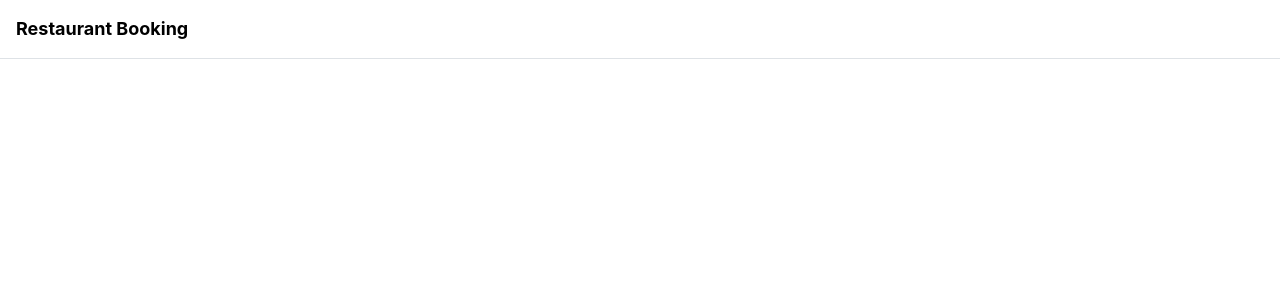
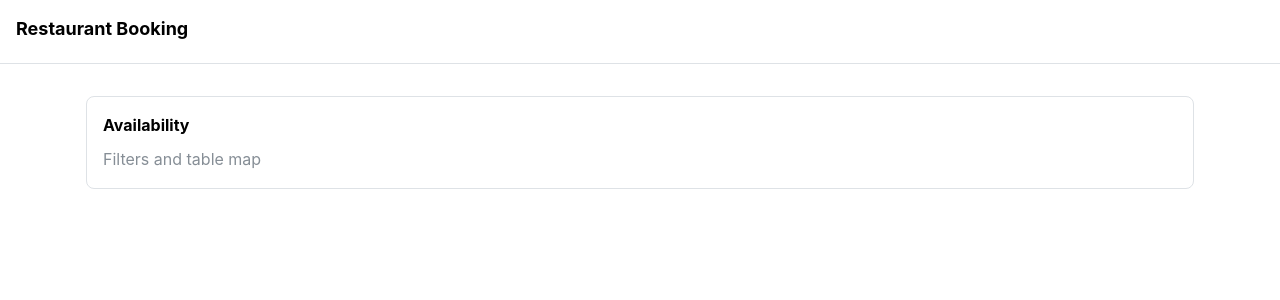
Before and after one commit to dmitrikurtukov/restaurant-booking, a React (Vite) app in the folder frontend/: page / in a window 1280 px wide. Shown: the top 300 px of the page. Built offline with nearby package versions, Linux system fonts and the light colour scheme.

Commit message:
feat(frontend): add AvailabilityPage component and integrate it into AppShell layout

```diff
--- a/frontend/src/App.tsx
+++ b/frontend/src/App.tsx
@@ -1,17 +1,16 @@
-import "@mantine/core/styles.css";
-import "@mantine/dates/styles.css";
-
 import { AppShell, Container, Title } from "@mantine/core";
+import { AvailabilityPage } from "./pages/AvailabilityPage";
 
 export default function App() {
   return (
-    <AppShell padding="md">
+    <AppShell padding="md" header={{ height: 64 }}>
       <AppShell.Header p="md">
         <Title order={4}>Restaurant Booking</Title>
       </AppShell.Header>
-
       <AppShell.Main>
-        <Container size="lg" py="md"></Container>
+        <Container size="lg" py="md">
+          <AvailabilityPage />
+        </Container>
       </AppShell.Main>
     </AppShell>
   );
--- /dev/null
+++ b/frontend/src/pages/AvailabilityPage.tsx
@@ -0,0 +1,12 @@
+import { Card, Text, Title } from "@mantine/core";
+
+export function AvailabilityPage() {
+  return (
+    <Card withBorder radius="md" p="md">
+      <Title order={5}>Availability</Title>
+      <Text c="dimmed" mt="xs">
+        Filters and table map
+      </Text>
+    </Card>
+  );
+}
```
